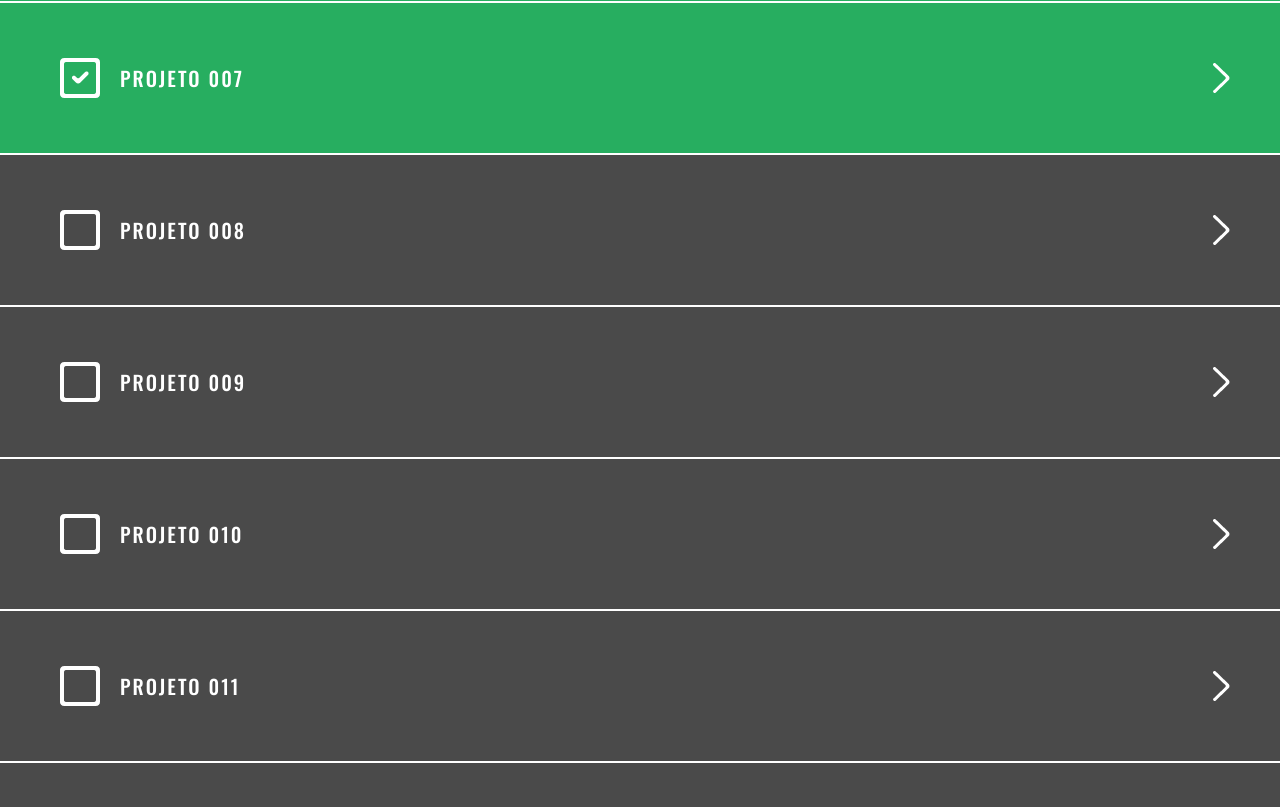
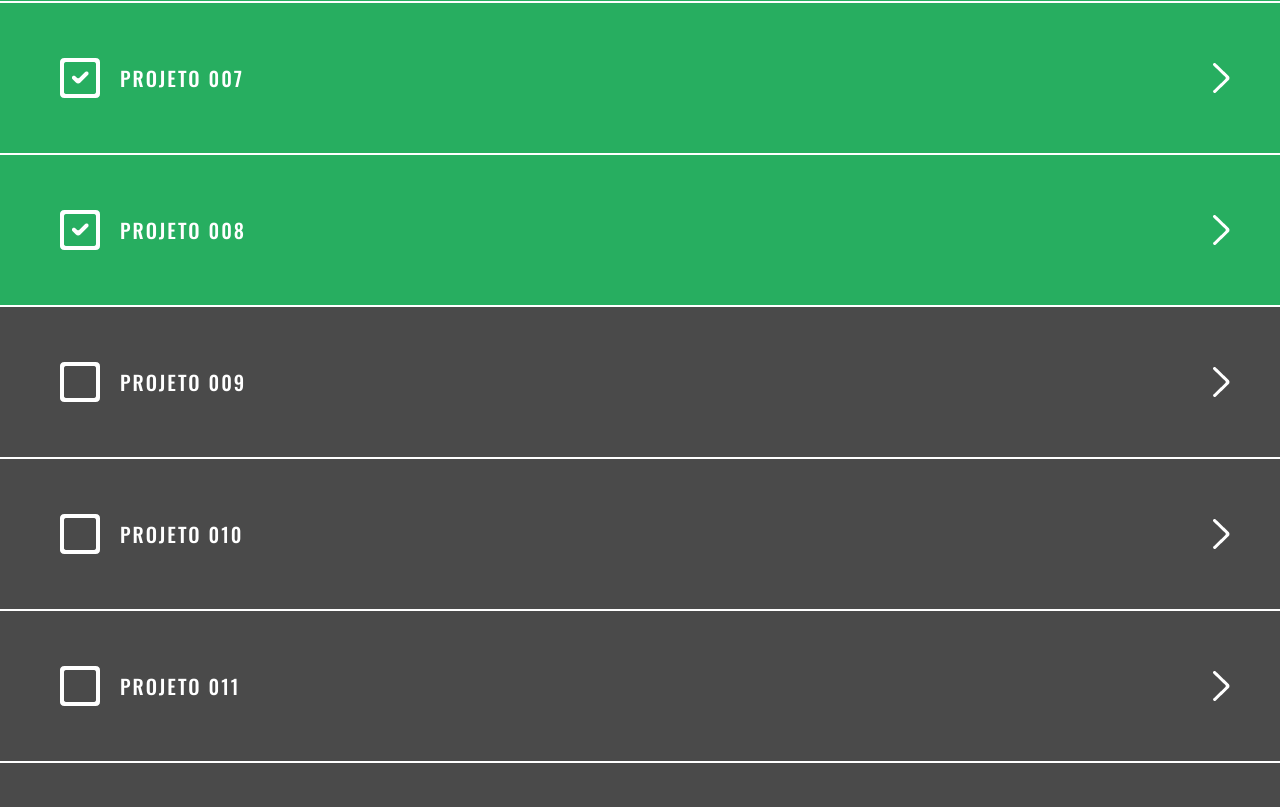
Before and after one commit to julioakiyama/projetos, a plain HTML site: page pm-proj004/index.html in a window 1280 px wide. Shown: the part 1061-1868 px from the top of the page. Drawn offline with nearby package versions, Linux system fonts and the light colour scheme.

Commit message:
Projeto 008

```diff
--- a/pm-proj004/index.html
+++ b/pm-proj004/index.html
@@ -17,7 +17,7 @@
         <li class="concluido"><a href="../pm-proj006-flexbox">Projeto 006-Flexbox</a></li>
         <li class="concluido"><a href="../pm-proj006-mediaquery">Projeto 006-MediaQuery</a></li>
         <li class="concluido"><a href="../pm-proj007">Projeto 007 </a></li>
-        <li><a href="../pm-proj007">Projeto 008</a></li>
+        <li class="concluido"><a href="../pm-proj008">Projeto 008</a></li>
         <li><a href="../pm-proj007">Projeto 009</a></li>
         <li><a href="../pm-proj007">Projeto 010</a></li>
         <li><a href="../pm-proj007">Projeto 011</a></li>
```
